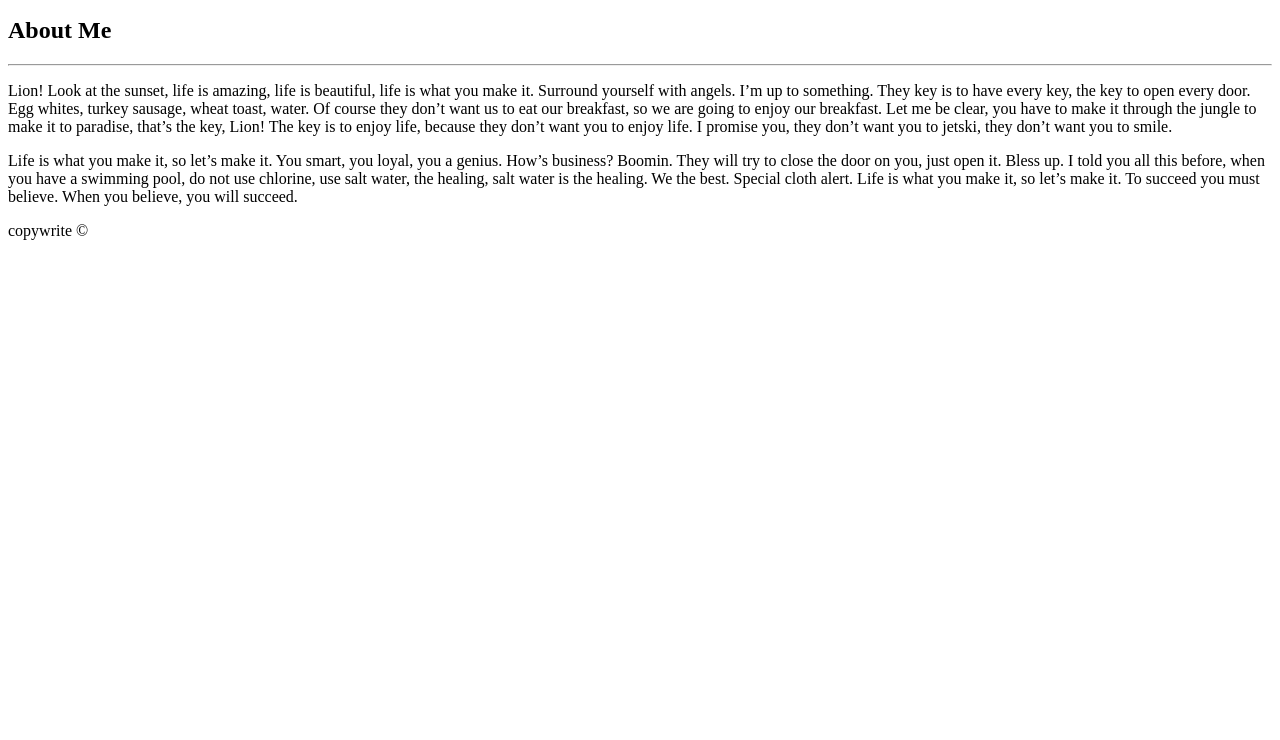
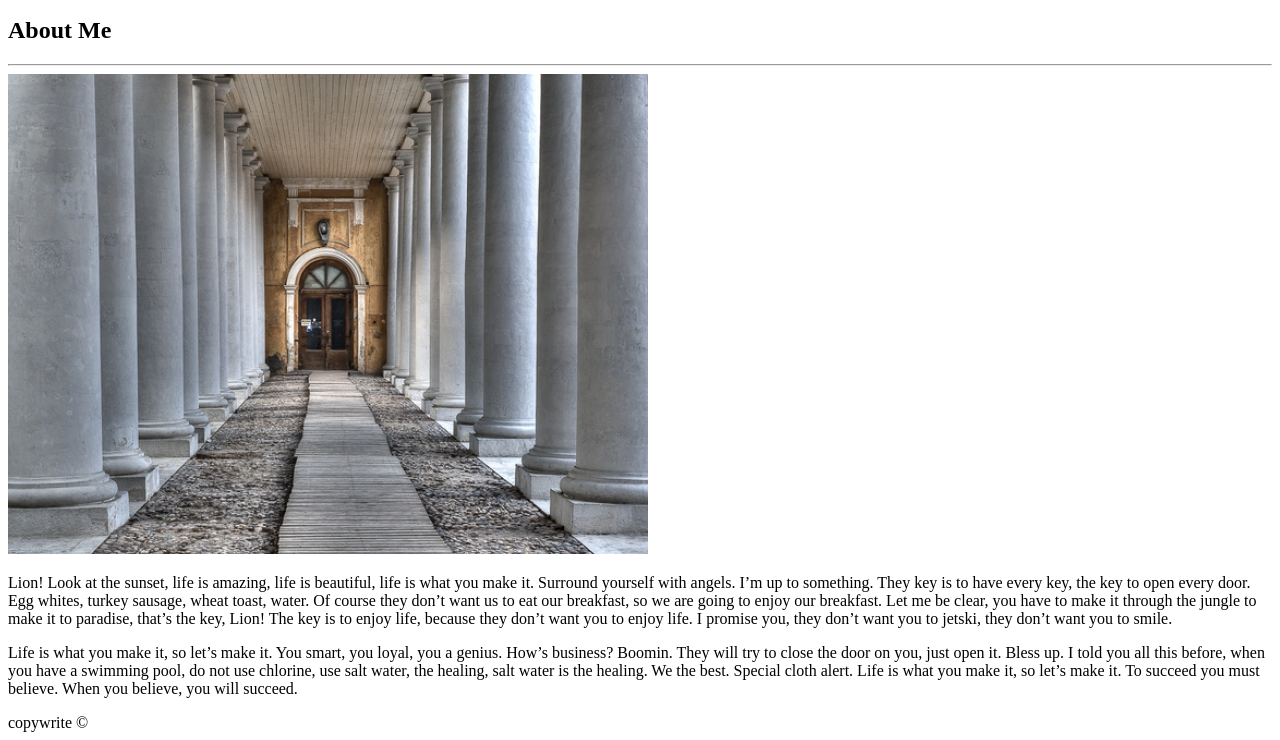
Before and after one commit to torre-matthew/Basic-Portfolio, a plain HTML site: page index.html in a window 1280 px wide. Shown: the part 124-864 px from the top of the page. Before the commit the page ends 800 px from the top, so only its background shows below. Drawn offline with Linux system fonts and the light colour scheme.

Commit message:
added image...though still broken

```diff
--- a/index.html
+++ b/index.html
@@ -22,6 +22,8 @@
 
 	<hr>
 
+	<img src="/assets/images/placeimg_640_480_arch.jpg" alt="placeholder image">
+
 	<p>Lion! Look at the sunset, life is amazing, life is beautiful, life is what you make it. Surround yourself with angels. I’m up to something. They key is to have every key, the key to open every door. Egg whites, turkey sausage, wheat toast, water. Of course they don’t want us to eat our breakfast, so we are going to enjoy our breakfast. Let me be clear, you have to make it through the jungle to make it to paradise, that’s the key, Lion! The key is to enjoy life, because they don’t want you to enjoy life. I promise you, they don’t want you to jetski, they don’t want you to smile.</p>
 
 	<p>Life is what you make it, so let’s make it. You smart, you loyal, you a genius. How’s business? Boomin. They will try to close the door on you, just open it. Bless up. I told you all this before, when you have a swimming pool, do not use chlorine, use salt water, the healing, salt water is the healing. We the best. Special cloth alert. Life is what you make it, so let’s make it. To succeed you must believe. When you believe, you will succeed.</p>
```
